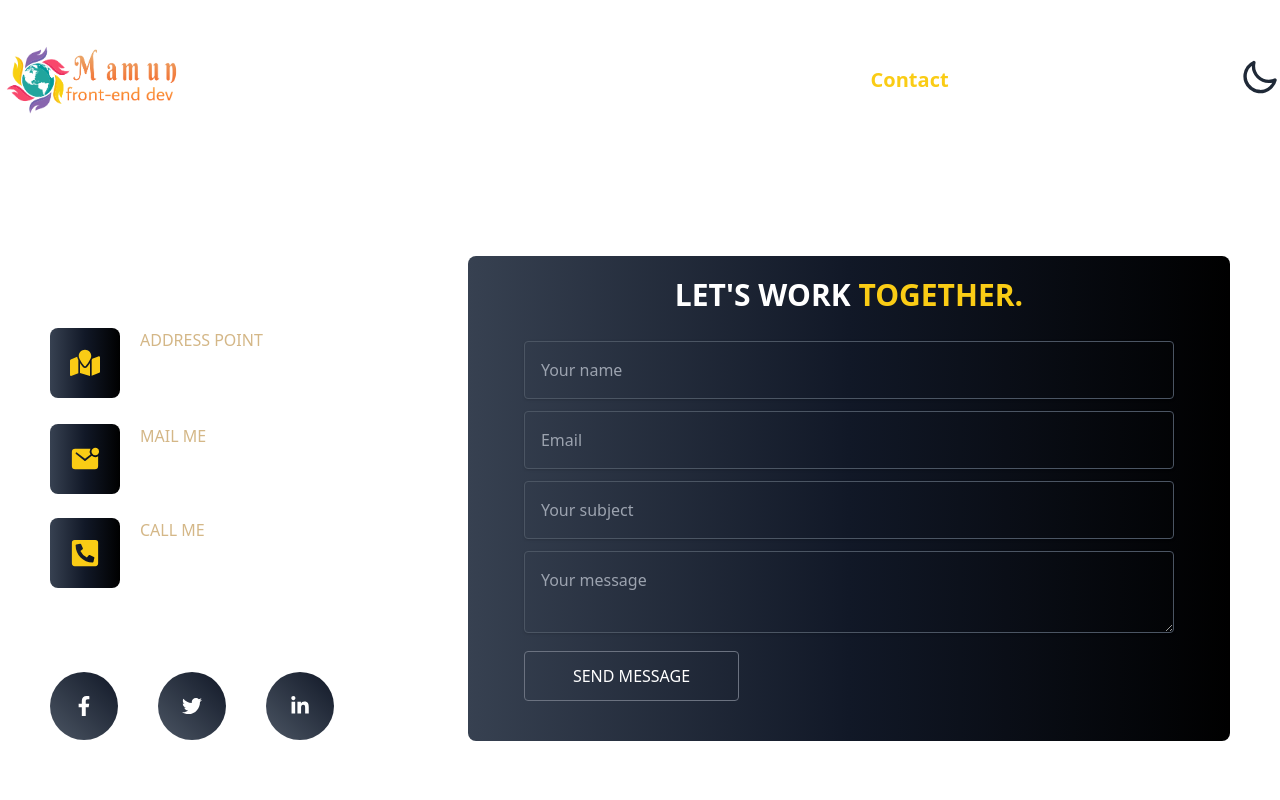
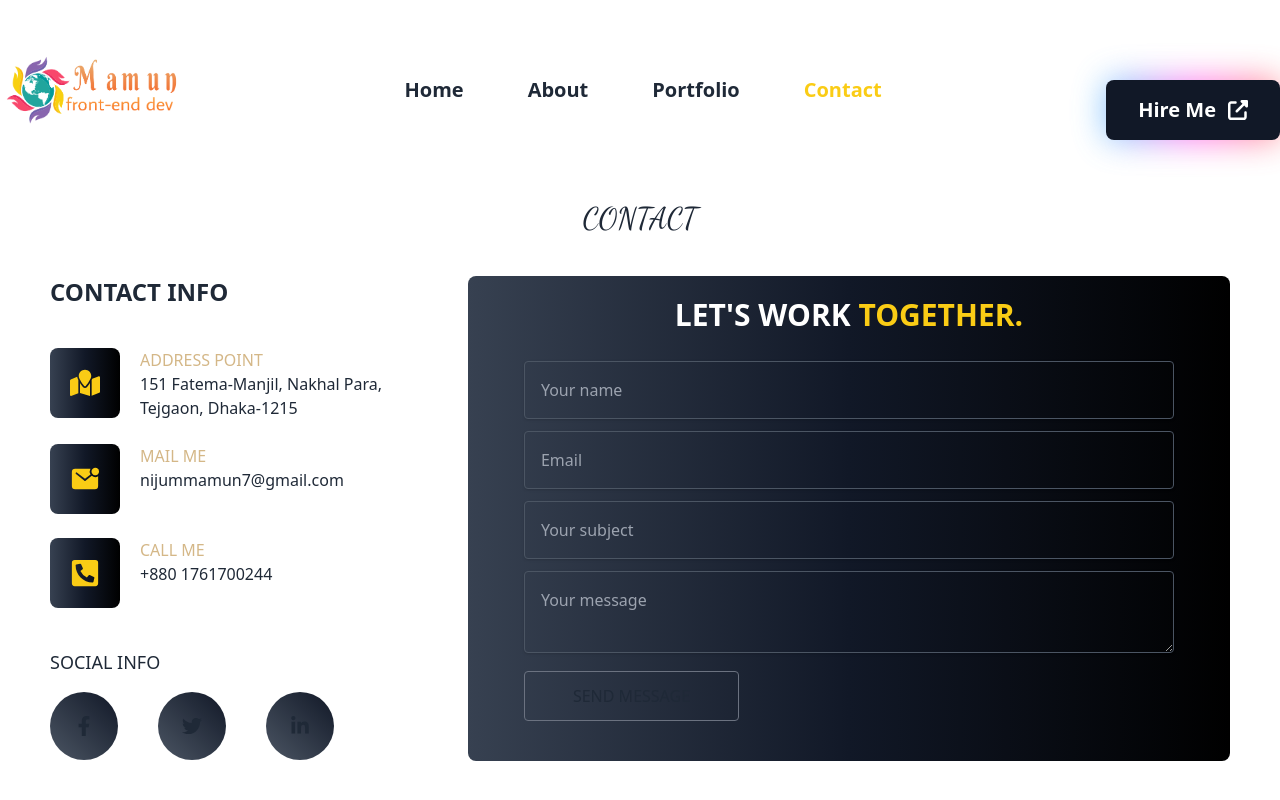
Before and after one commit to mamunurroshid90/my-portfolio, a React (Vite) app: page /contact in a window 1280 px wide. Shown: the top 800 px of the page. Built offline with nearby package versions, Linux system fonts and the light colour scheme.

Commit message:
something design changes

```diff
--- a/index.html
+++ b/index.html
@@ -1,5 +1,5 @@
 <!DOCTYPE html>
-<html lang="en">
+<html lang="en" data-theme="cupcake" class="dark">
   <head>
     <meta charset="UTF-8" />
     <link rel="icon" type="image/svg+xml" href="/vite.svg" />
--- a/src/components/Navbar.jsx
+++ b/src/components/Navbar.jsx
@@ -1,25 +1,8 @@
-import React, { useEffect, useState } from "react";
 import { Link, NavLink } from "react-router-dom";
 import logo from "../assets/images/my portfolio logo.png";
+import { FaUpRightFromSquare } from "react-icons/fa6";
 
 const Navbar = () => {
-  const [theme, setTheme] = useState(
-    localStorage.getItem("theme") ? localStorage.getItem("them") : "light"
-  );
-
-  useEffect(() => {
-    localStorage.setItem("theme", theme);
-    const localTheme = localStorage.getItem("theme");
-    document.querySelector("html").setAttribute("data-theme", localTheme);
-  }, [theme]);
-
-  const handleToggle = (e) => {
-    if (e.target.checked) {
-      setTheme("dark");
-    } else {
-      setTheme("light");
-    }
-  };
   return (
     <>
       <nav>
@@ -33,51 +16,40 @@ const Navbar = () => {
             <div className=" flex gap-16">
               <NavLink
                 to="/"
-                className="font-roboto text-xl capitalize font-bold text-white hover:text-gray-300 transition-all duration-300 [&.active]:text-yellow-400"
+                className="font-roboto  text-xl capitalize font-bold dark:text-white hover:text-gray-300 transition-all duration-300 [&.active]:text-yellow-400"
               >
                 home
               </NavLink>
               <NavLink
                 to="about"
-                className="font-roboto text-xl capitalize font-bold text-white hover:text-gray-300 transition-all duration-300 [&.active]:text-yellow-400"
+                className="font-roboto text-xl capitalize font-bold dark:text-white hover:text-gray-300 transition-all duration-300 [&.active]:text-yellow-400"
               >
                 about
               </NavLink>
               <NavLink
                 to="portfolio"
-                className="font-roboto text-xl capitalize font-bold text-white hover:text-gray-300 transition-all duration-300 [&.active]:text-yellow-400"
+                className="font-roboto text-xl capitalize font-bold dark:text-white hover:text-gray-300 transition-all duration-300 [&.active]:text-yellow-400"
               >
                 portfolio
               </NavLink>
               <NavLink
                 to="contact"
-                className="font-roboto text-xl capitalize font-bold text-white hover:text-gray-300 transition-all duration-300 [&.active]:text-yellow-400"
+                className="font-roboto text-xl capitalize font-bold dark:text-white hover:text-gray-300 transition-all duration-300 [&.active]:text-yellow-400"
               >
                 contact
               </NavLink>
             </div>
-            <div>
-              <label className="swap swap-rotate">
-                <input
-                  type="checkbox"
-                  onChange={handleToggle}
-                  checked={theme === "light" ? false : true}
-                />
-                <svg
-                  className="swap-on fill-current w-10 h-10"
-                  xmlns="http://www.w3.org/2000/svg"
-                  viewBox="0 0 24 24"
-                >
-                  <path d="M5.64,17l-.71.71a1,1,0,0,0,0,1.41,1,1,0,0,0,1.41,0l.71-.71A1,1,0,0,0,5.64,17ZM5,12a1,1,0,0,0-1-1H3a1,1,0,0,0,0,2H4A1,1,0,0,0,5,12Zm7-7a1,1,0,0,0,1-1V3a1,1,0,0,0-2,0V4A1,1,0,0,0,12,5ZM5.64,7.05a1,1,0,0,0,.7.29,1,1,0,0,0,.71-.29,1,1,0,0,0,0-1.41l-.71-.71A1,1,0,0,0,4.93,6.34Zm12,.29a1,1,0,0,0,.7-.29l.71-.71a1,1,0,1,0-1.41-1.41L17,5.64a1,1,0,0,0,0,1.41A1,1,0,0,0,17.66,7.34ZM21,11H20a1,1,0,0,0,0,2h1a1,1,0,0,0,0-2Zm-9,8a1,1,0,0,0-1,1v1a1,1,0,0,0,2,0V20A1,1,0,0,0,12,19ZM18.36,17A1,1,0,0,0,17,18.36l.71.71a1,1,0,0,0,1.41,0,1,1,0,0,0,0-1.41ZM12,6.5A5.5,5.5,0,1,0,17.5,12,5.51,5.51,0,0,0,12,6.5Zm0,9A3.5,3.5,0,1,1,15.5,12,3.5,3.5,0,0,1,12,15.5Z" />
-                </svg>
-                <svg
-                  className="swap-off fill-current w-10 h-10"
-                  xmlns="http://www.w3.org/2000/svg"
-                  viewBox="0 0 24 24"
-                >
-                  <path d="M21.64,13a1,1,0,0,0-1.05-.14,8.05,8.05,0,0,1-3.37.73A8.15,8.15,0,0,1,9.08,5.49a8.59,8.59,0,0,1,.25-2A1,1,0,0,0,8,2.36,10.14,10.14,0,1,0,22,14.05,1,1,0,0,0,21.64,13Zm-9.5,6.69A8.14,8.14,0,0,1,7.08,5.22v.27A10.15,10.15,0,0,0,17.22,15.63a9.79,9.79,0,0,0,2.1-.22A8.11,8.11,0,0,1,12.14,19.73Z" />
-                </svg>
-              </label>
+            <div className="relative inline-flex  group mt-10 ">
+              <div className="absolute transitiona-all duration-1000 opacity-70 -inset-px bg-gradient-to-r from-[#44BCFF] via-[#FF44EC] to-[#FF675E] rounded-xl blur-lg group-hover:opacity-100 group-hover:-inset-1 group-hover:duration-200 animate-tilt"></div>
+              <Link
+                to="contact"
+                href="#"
+                title="Get quote now"
+                className="relative inline-flex items-center justify-center px-8 py-4 text-xl font-bold text-white transition-all duration-300 bg-gray-900 font-roboto rounded-lg focus:outline-none focus:ring-2 focus:ring-offset-2 focus:ring-gray-900 capitalize "
+                role="button"
+              >
+                hire me <FaUpRightFromSquare className=" ml-3" />
+              </Link>
             </div>
           </div>
         </div>
--- a/src/pages/Contact.jsx
+++ b/src/pages/Contact.jsx
@@ -63,12 +63,12 @@ const Contact = () => {
       transition={{ duration: 0.9 }}
     >
       <div className="max-w-container mx-auto py-5 px-10 h-[100vh]">
-        <h2 className=" font-dancing text-3xl uppercase text-white text-center">
+        <h2 className=" font-dancing text-3xl uppercase dark:text-white text-center">
           contact
         </h2>
         <div className=" mt-10 flex items-start gap-10 justify-between">
           <div className=" w-[400px]">
-            <h2 className=" text-2xl text-white font-roboto uppercase font-bold">
+            <h2 className=" text-2xl dark:text-white font-roboto uppercase font-bold">
               contact info
             </h2>
             <div className=" mt-10">
@@ -80,7 +80,7 @@ const Contact = () => {
                   <p className=" text-base font-roboto uppercase text-[#D4B787]">
                     address point
                   </p>
-                  <p className=" text-base font-roboto text-white capitalize">
+                  <p className=" text-base font-roboto dark:text-white capitalize">
                     151 Fatema-Manjil, Nakhal Para, tejgaon, Dhaka-1215
                   </p>
                 </div>
@@ -93,7 +93,7 @@ const Contact = () => {
                   <p className=" text-base font-roboto uppercase text-[#D4B787]">
                     mail me
                   </p>
-                  <p className=" text-base font-roboto text-white">
+                  <p className=" text-base font-roboto dark:text-white">
                     nijummamun7@gmail.com
                   </p>
                 </div>
@@ -106,19 +106,19 @@ const Contact = () => {
                   <p className=" text-base font-roboto text-[#D4B787] uppercase">
                     call me
                   </p>
-                  <p className="text-base font-roboto text-white">
+                  <p className="text-base font-roboto dark:text-white">
                     +880 1761700244
                   </p>
                 </div>
               </div>
               <div className=" mt-10">
-                <h2 className=" text-lg text-white font-roboto uppercase font-medium">
+                <h2 className=" text-lg dark:text-white font-roboto uppercase font-medium">
                   social info
                 </h2>
                 <div className=" mt-4 flex items-center gap-10">
                   <div className="bg-gradient-to-bl from-gray-900 to-gray-600 hover:to-yellow-400 transition-all duration-700 p-6 rounded-full cursor-pointer">
                     <Link
-                      className=" text-xl text-white"
+                      className=" text-xl dark:text-white"
                       to="https://www.facebook.com/mamunroshid93"
                       target="_blank"
                     >
@@ -127,7 +127,7 @@ const Contact = () => {
                   </div>
                   <div className="bg-gradient-to-bl from-gray-900 to-gray-600 hover:to-yellow-400 transition-all duration-700 p-6 rounded-full cursor-pointer">
                     <Link
-                      className="text-xl text-white"
+                      className="text-xl dark:text-white"
                       to="https://twitter.com/roshidmamun9090"
                       target="_blank"
                     >
@@ -136,7 +136,7 @@ const Contact = () => {
                   </div>
                   <div className="bg-gradient-to-bl from-gray-900 to-gray-600 hover:to-yellow-400 transition-all duration-700 p-6 rounded-full cursor-pointer">
                     <Link
-                      className="text-xl text-white"
+                      className="text-xl dark:text-white"
                       to="https://www.linkedin.com/in/mamunroshid/"
                       target="_blank"
                     >
@@ -161,7 +161,7 @@ const Contact = () => {
                   type="text"
                   placeholder="Your name"
                   name="name"
-                  className="focus:outline-none relative w-full px-4 py-4 text-md text-white placeholder-gray-40 bg-inherit border border-gray-600 rounded shadow outline-none"
+                  className="focus:outline-none relative w-full px-4 py-4 text-md dark:text-white placeholder-gray-40 bg-inherit border border-gray-600 rounded shadow outline-none"
                   required
                 />
               </div>
@@ -170,7 +170,7 @@ const Contact = () => {
                   type="email"
                   placeholder="Email"
                   name="email"
-                  className="focus:outline-none relative w-full px-4 py-4 text-md text-white placeholder-gray-40 bg-inherit border border-gray-600 rounded shadow outline-none"
+                  className="focus:outline-none relative w-full px-4 py-4 text-md dark:text-white placeholder-gray-40 bg-inherit border border-gray-600 rounded shadow outline-none"
                   required
                 />
               </div>
@@ -179,7 +179,7 @@ const Contact = () => {
                   type="text"
                   placeholder="Your subject"
                   name="subject"
-                  className="focus:outline-none relative w-full px-4 py-4 text-md text-white placeholder-gray-40 bg-inherit border border-gray-600 rounded shadow outline-none"
+                  className="focus:outline-none relative w-full px-4 py-4 text-md dark:text-white placeholder-gray-40 bg-inherit border border-gray-600 rounded shadow outline-none"
                   required
                 />
               </div>
@@ -187,7 +187,7 @@ const Contact = () => {
                 <textarea
                   placeholder="Your message"
                   name="message"
-                  className="focus:outline-none relative w-full px-4 py-4 text-md text-white placeholder-gray-40 bg-inherit border border-gray-600 rounded shadow outline-none"
+                  className="focus:outline-none relative w-full px-4 py-4 text-md dark:text-white placeholder-gray-40 bg-inherit border border-gray-600 rounded shadow outline-none"
                   required
                 />
               </div>
@@ -195,7 +195,7 @@ const Contact = () => {
                 <button type="submit">
                   <a
                     href="#_"
-                    class="relative inline-flex items-center px-12 py-3 overflow-hidden text-md font-medium text-white border border-gray-500 rounded hover:text-white group hover:bg-gray-50"
+                    class="relative inline-flex items-center px-12 py-3 overflow-hidden text-md font-medium dark:text-white border border-gray-500 rounded hover:dark:text-white group hover:bg-gray-50"
                   >
                     <span class="absolute left-0 block w-full h-0 transition-all bg-yellow-500 opacity-100 group-hover:h-full top-1/2 group-hover:top-0 duration-400 ease"></span>
                     <span class="absolute right-0 flex items-center justify-start w-10 h-10 duration-300 transform translate-x-full group-hover:translate-x-0 ease">
@@ -310,7 +310,7 @@ const ContactForm = () => {
       </div>
       <div className="pt-0 mb-3">
         <button
-          className="active:bg-blue-600 hover:shadow-lg focus:outline-none px-6 py-3 mb-1 mr-1 text-sm font-bold text-white uppercase transition-all duration-150 ease-linear bg-blue-500 rounded shadow outline-none"
+          className="active:bg-blue-600 hover:shadow-lg focus:outline-none px-6 py-3 mb-1 mr-1 text-sm font-bold dark:text-white uppercase transition-all duration-150 ease-linear bg-blue-500 rounded shadow outline-none"
           type="submit"
         >
           Send a message
--- a/src/pages/Home.jsx
+++ b/src/pages/Home.jsx
@@ -11,7 +11,7 @@ const Home = () => {
       animate={{ opacity: 1, scale: 1 }}
       transition={{ duration: 0.9 }}
     >
-      <div className="max-w-container mx-auto py-12 px-10 h-[100vh]">
+      <div className="max-w-container mx-auto py-12 px-10 h-[100vh] ">
         <div className="flex items-center justify-between gap-16">
           <div className="w-[950px] h-[500px] overflow-hidden">
             <img
@@ -28,13 +28,13 @@ const Home = () => {
                     hello, I'm mamunur roshid
                   </h1>
                 </div>
-                <h2 className="font-roboto text-[35px] text-white font-bold capitalize leading-none mt-1">
+                <h2 className="font-roboto text-[35px]  font-bold capitalize leading-none mt-1">
                   junior <span className=" text-yellow-400">front-end</span>{" "}
                   developer
                 </h2>
               </div>
             </div>
-            <p className=" font-roboto text-xl text-white mt-7 leading-8">
+            <p className=" font-roboto text-xl mt-7 leading-8 ">
               I'm a Bangladeshi based web designer & front-end developer focused
               on crafting clean & user-friendly experiences, I am passionate
               about building excellent software that improves the lives of those
--- a/tailwind.config.js
+++ b/tailwind.config.js
@@ -37,7 +37,4 @@ export default {
     },
   },
   plugins: [require("daisyui")],
-  daisyui: {
-    themes: ["light", "dark"],
-  },
 };
```
Also changed, not shown: src/pages/About.jsx (+18 -19 lines).
